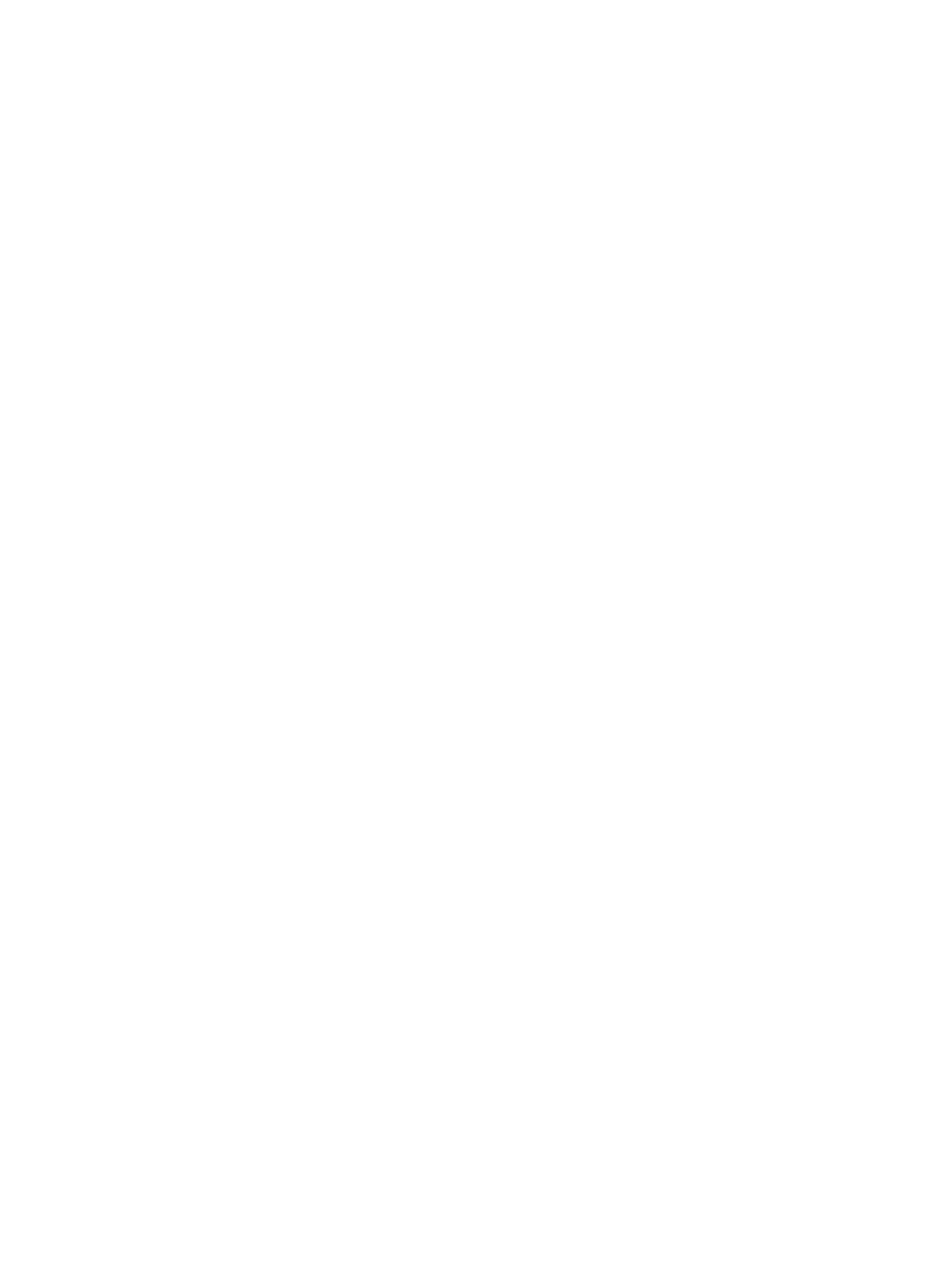
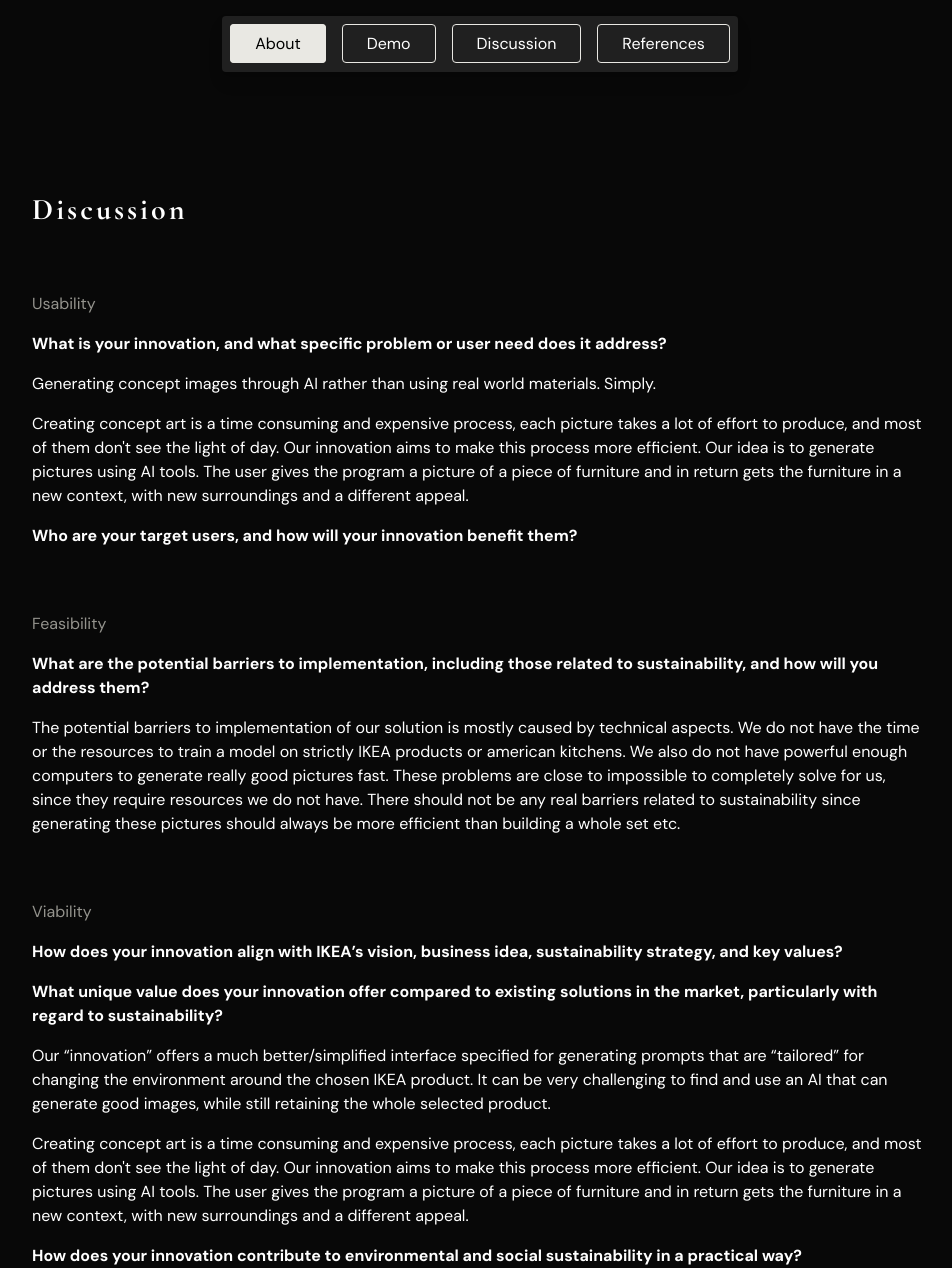
Before and after one commit to HugoUnosson/kraft-team14, a SvelteKit app: page /discussion in a window 1280 px wide. Shown: the whole page, without its empty margins (160-1112 px from the left). Before the commit the page ends 800 px from the top, so only its background shows below. Built offline with nearby package versions, Linux system fonts and the light colour scheme.

Commit message:
Added discussion tab

```diff
--- a/src/routes/+layout.svelte
+++ b/src/routes/+layout.svelte
@@ -1,5 +1,25 @@
-<script>
+<script lang="ts">
     import "../app.css";
+
+    // Navbar
+    const tabs: string[] = ["About", "Demo", "Discussion", "References"];
+    let selectedTab: string = tabs[0];
 </script>
 
-  <slot />
+<div class="bg-dark-300 text-white font-body min-h-screen min-w-screen">
+  <nav class="py-4 flex justify-center w-full fixed top-0 left-0 z-50 drop-shadow-lg">
+    <ul class="bg-dark-200 flex w-fit justify-center px-2 py-4 gap-4 rounded drop-shadow-lg">
+      {#each tabs as tab}
+        <li>
+          <!-- Handle the "About" tab separately by routing it to "/" -->
+          <a href={tab === "About" ? "/" : `/${tab.toLowerCase()}`}
+             class={`px-6 py-2 rounded border border-light-100 ${selectedTab === tab ? 'bg-light-100 text-black' : ''} hover:bg-white hover:text-black hover:drop-shadow-glow transition duration-300`}
+             on:click={() => (selectedTab = tab)}>
+            {tab}
+          </a>
+        </li>
+      {/each}
+    </ul>
+  </nav>
+  <slot></slot>
+</div>
--- a/src/routes/+page.svelte
+++ b/src/routes/+page.svelte
@@ -28,10 +28,6 @@
         });
     }
 
-    // Navbar
-    const tabs: string[] = ["About", "Demo", "Discussion", "References"];
-    let selectedTab: string = tabs[0];
-
     // Scroll Animation
     let scrollY: number;
     $: console.log(scrollY)
@@ -48,7 +44,7 @@
 <!-- Scroll Animation -->
 <svelte:window bind:scrollY={scrollY}/>
 
-<div class="bg-dark-300 text-white font-body min-h-screen min-w-screen">
+
 <nav class="fixed top-1/2 -translate-y-1/2 left-4 z-51">
     <ul class="flex flex-col gap-2 text-dark-400">
         <li><a href="#hero"     on:click={scrollTo} class:text-white={scrollY <= 275}>KRAFT</a></li>
@@ -59,22 +55,9 @@
 </nav>
 
 <div class="max-w-4xl mx-auto">
-        <nav class="py-4 flex justify-center w-full fixed top-0 left-0 z-50 drop-shadow-lg">
-            <ul class="bg-dark-200 flex w-fit justify-center px-2 py-4 gap-4 rounded drop-shadow-lg">
-                {#each tabs as tab}
-                    <li>
-                        <a href="/{tab.toLowerCase()}" class={`px-6 py-2 rounded border border-light-100 ${selectedTab === tab ? 'bg-light-100 text-black' : ''} hover:bg-white hover:text-black hover:drop-shadow-glow transition duration-300`}
-                        on:click={() => (selectedTab = tab)}>
-                            {tab}
-                        </a>
-                    </li>
-                {/each}
-            </ul>
-        </nav>
-
     <main class="flex flex-col items-center text-center">
         <h1 class="text-10xl mt-32 font-title tracking-widest font-bold">KRAFT</h1>
-            <h2 class="text-dark-400 text-2xl">We're America's Next Kitchens (dsvdv)</h2>
+        <h2 class="text-dark-400 text-2xl">America's Next Kitchens</h2>
         <div class="flex mt-32 gap-1">
             <p class="text-dark-400">Scroll to explore</p>
             <ArrowDown/>
@@ -185,4 +168,3 @@
         </div>
     </footer>
 </div>
-</div>
--- a/src/routes/discussion/+page.svelte
+++ b/src/routes/discussion/+page.svelte
@@ -0,0 +1,35 @@
+<script lang="ts">
+
+</script>
+
+<div class="max-w-4xl mx-auto">
+    <h1 class="pt-48 font-title text-3xl font-bold tracking-widest">Discussion</h1>
+
+    <!-- Usability -->
+    <div class="mt-16">
+        <h2 class="text-dark-400">Usability</h2>
+        <p class="mt-4 font-bold">What is your innovation, and what specific problem or user need does it address?</p>
+        <p class="mt-4">Generating concept images through AI rather than using real world materials. Simply.</p>
+        <p class="mt-4">Creating concept art is a time consuming and expensive process, each picture takes a lot of effort to produce, and most of them don't see the light of day. Our innovation aims to make this process more efficient. Our idea is to generate pictures using AI tools. The user gives the program a picture of a piece of furniture and in return gets the furniture in a new context, with new surroundings and a different appeal.</p>
+        <p class="mt-4 font-bold">Who are your target users, and how will your innovation benefit them?</p>
+    </div>
+
+    <!-- Feasibility -->
+    <div class="mt-16">
+        <h2 class="text-dark-400">Feasibility</h2>
+        <p class="mt-4 font-bold">What are the potential barriers to implementation, including those related to sustainability, and how will you address them?</p>
+        <p class="mt-4">
+            The potential barriers to implementation of our solution is mostly caused by technical aspects. We do not have the time or the resources to train a model on strictly IKEA products or american kitchens. We also do not have powerful enough computers to generate really good pictures fast. These problems are close to impossible to completely solve for us, since they require resources we do not have. There should not be any real barriers related to sustainability since generating these pictures should always be more efficient than building a whole set etc.
+        </p>
+    </div>
+
+    <!-- Viability -->
+    <div class="mt-16">
+        <h2 class="text-dark-400">Viability</h2>
+        <p class="mt-4 font-bold">How does your innovation align with IKEA’s vision, business idea, sustainability strategy, and key values?</p>
+        <p class="mt-4 font-bold">What unique value does your innovation offer compared to existing solutions in the market, particularly with regard to sustainability?</p>
+        <p class="mt-4">Our “innovation” offers a much better/simplified interface specified for generating prompts that are “tailored” for changing the environment around the chosen IKEA product. It can be very challenging to find and use an AI that can generate good images, while still retaining the whole selected product.</p>
+        <p class="mt-4">Creating concept art is a time consuming and expensive process, each picture takes a lot of effort to produce, and most of them don't see the light of day. Our innovation aims to make this process more efficient. Our idea is to generate pictures using AI tools. The user gives the program a picture of a piece of furniture and in return gets the furniture in a new context, with new surroundings and a different appeal.</p>
+        <p class="mt-4 font-bold">How does your innovation contribute to environmental and social sustainability in a practical way?</p>
+    </div>
+</div>
```
Also changed, not shown: src/routes/about/+page.svelte (deleted). Lines whose indentation alone changed are shown as unchanged.
